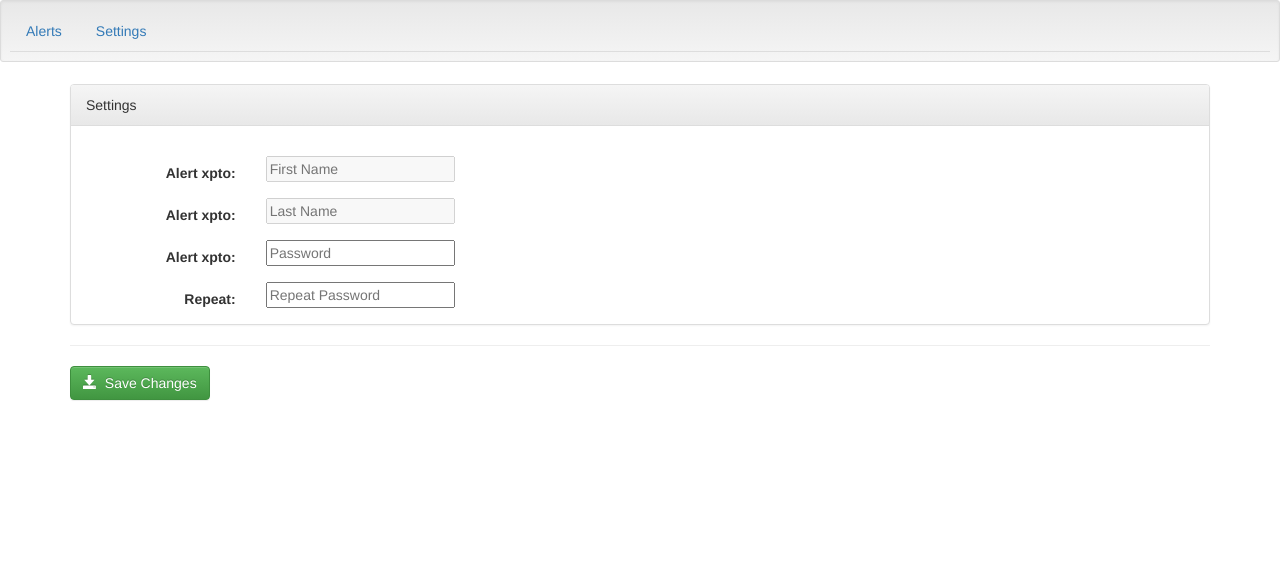
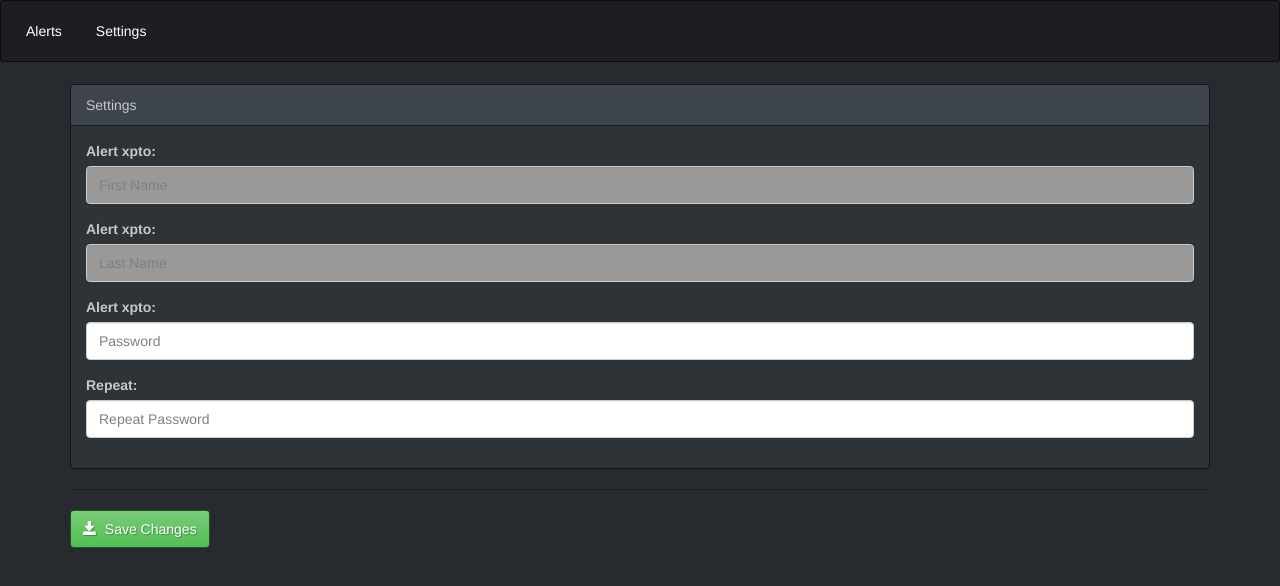
Before and after one commit to prosidney/monitor, a website: page client/index.html at #/settings in a window 1280 px wide. Drawn offline with Linux system fonts and the light colour scheme.

Commit message:
incluido look and feel preto

```diff
--- a/client/index.html
+++ b/client/index.html
@@ -8,10 +8,10 @@
         <script src="libs/jquery.min.js"></script>
 
 		<!-- Latest compiled and minified CSS -->
-		<link rel="stylesheet" href="css/bootstrap.min.css">
+		<link rel="stylesheet" href="css/slate.min.css">
 
-		<!-- Optional theme -->
-		<link rel="stylesheet" href="css/bootstrap-theme.min.css">
+		<!-- Optional theme
+		<link rel="stylesheet" href="css/bootstrap-theme.min.css">-->
 
 		<!-- Latest compiled and minified JavaScript -->
 		<script src="libs/bootstrap.min.js"></script>
--- a/client/views/settings.html
+++ b/client/views/settings.html
@@ -5,38 +5,43 @@
 		<!-- Default panel contents -->
 		<div class="panel-heading">Settings</div>
 		<div class="panel-body">
-	  </div>
-
-		<form class="form-horizontal">
+			<form>
 				<div class="form-group">
-				<label class="col-sm-2 control-label">Alert xpto:</label>
-				<div class="col-sm-10">
-					<input type="text" ng-model="currentUser.fName" ng-disabled="!edit"
+					<label for="firstName">Alert xpto:</label>
+					<input id="firstName"
+						   class="form-control"
+						   type="text"
+						   ng-model="currentUser.fName"
+						   ng-disabled="!edit"
 						   placeholder="First Name">
 				</div>
+				<div class="form-group">
+					<label for="lastName">Alert xpto:</label>
+						<input id="lastName"
+							   class="form-control"
+							   type="text"
+							   ng-model="currentUser.lName"
+							   ng-disabled="!edit"
+							   placeholder="Last Name">
 				</div>
 				<div class="form-group">
-				<label class="col-sm-2 control-label">Alert xpto:</label>
-				<div class="col-sm-10">
-					<input type="text" ng-model="currentUser.lName" ng-disabled="!edit"
-						placeholder="Last Name">
-				</div>
+					<label for="password">Alert xpto:</label>
+					<input id="password"
+						   class="form-control"
+						   type="password"
+						   ng-model="currentUser.passw1"
+						   placeholder="Password">
 				</div>
 				<div class="form-group">
-				<label class="col-sm-2 control-label">Alert xpto:</label>
-				<div class="col-sm-10">
-					<input type="password" ng-model="currentUser.passw1"
-						placeholder="Password">
-				</div>
-			</div>
-			<div class="form-group">
-				<label class="col-sm-2 control-label">Repeat:</label>
-				<div class="col-sm-10">
-					<input type="password" ng-model="currentUser.passw2"
+					<label for="repeat">Repeat:</label>
+					<input id="repeat"
+						   class="form-control"
+						   type="password"
+						   ng-model="currentUser.passw2"
 						   placeholder="Repeat Password">
 				</div>
+			</form>
 		</div>
-		</form>
 	</div>
 
 
```
Also changed, not shown: src/index.html (+3 -3 lines), src/views/settings.html (+27 -22 lines), client/css/slate.min.css (added), src/css/slate.min.css (added). Lines whose indentation alone changed are shown as unchanged.
